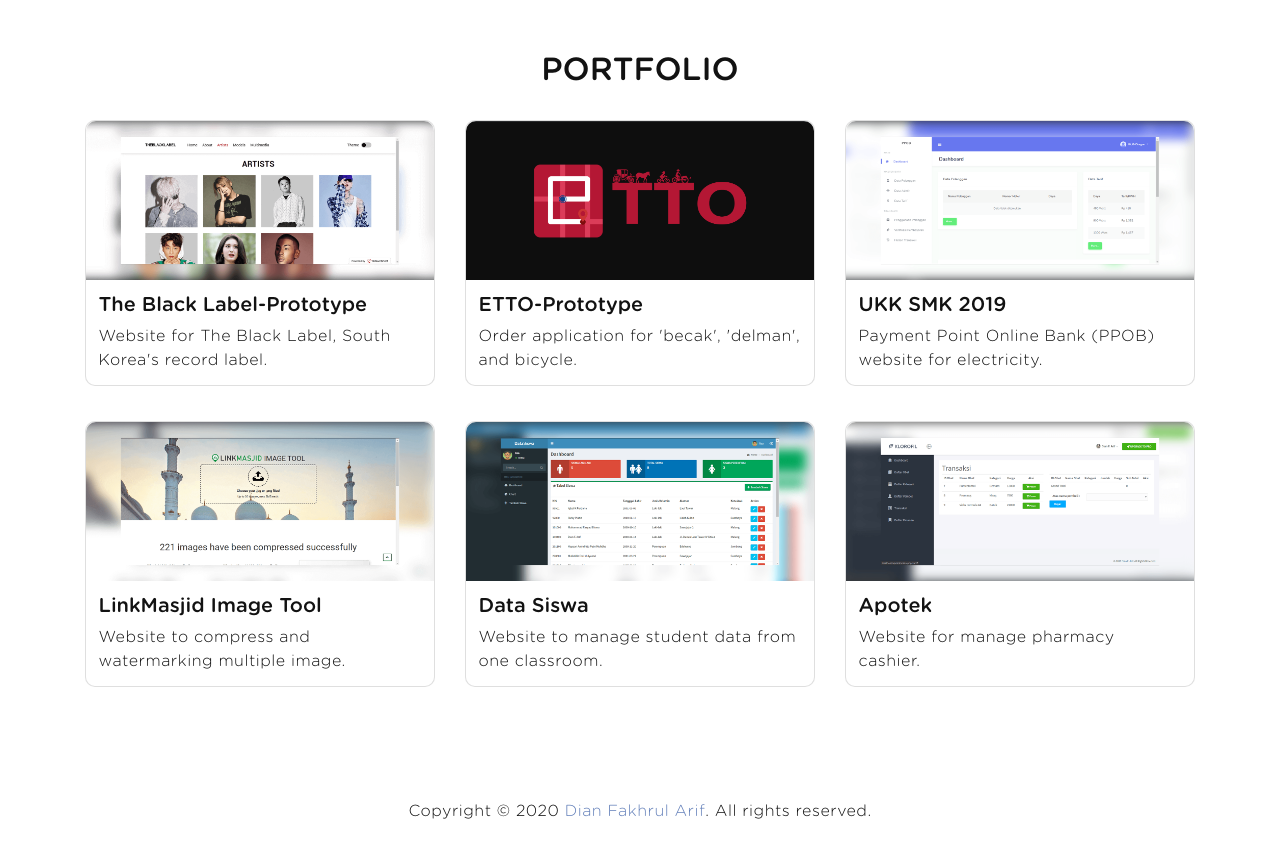
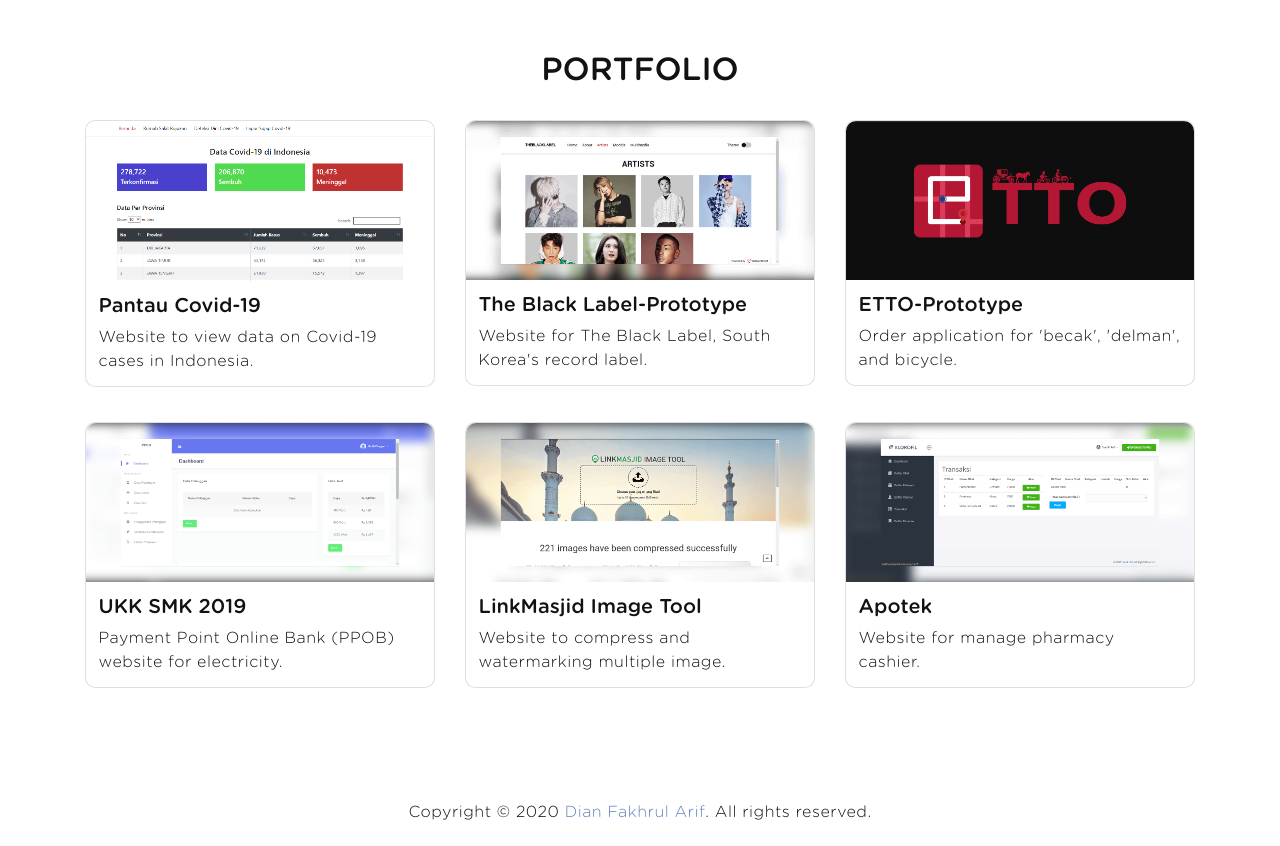
Before and after one commit to dianfrf/dianfrf.github.io, a plain HTML site: page index.html in a window 1280 px wide. Shown: the part 2200-3046 px from the top of the page. Drawn offline with Linux system fonts and the light colour scheme.

Commit message:
update data portfolio

```diff
--- a/index.html
+++ b/index.html
@@ -173,6 +173,17 @@
                     <div class="row">
                         <div class="col-lg-4 col-md-6 col-sm-12">
                             <div class="card">
+                                <img class="card-img-top lazyload" src="img/pantaucovid.png">
+                                <div class="card-body">
+                                    <a href="https://github.com/dianfrf/SEMESTA_Dian" target="_blank">
+                                        <h4 class="card-title">Pantau Covid-19</h4>
+                                    </a>
+                                    <p class="card-text">Website to view data on Covid-19 cases in Indonesia.</p>
+                                </div>
+                            </div>
+                        </div>
+                        <div class="col-lg-4 col-md-6 col-sm-12">
+                            <div class="card">
                                 <img class="card-img-top lazyload" src="img/tbl.png">
                                 <div class="card-body">
                                     <a href="https://github.com/dianfrf/THEBLACKLABEL-Prototype" target="_blank">
@@ -218,17 +229,6 @@
                         </div>
                         <div class="col-lg-4 col-md-6 col-sm-12">
                             <div class="card">
-                                <img class="card-img-top lazyload" src="img/DataSiswa.png">
-                                <div class="card-body">
-                                    <a href="https://github.com/dianfrf/DataSiswa" target="_blank">
-                                        <h4 class="card-title">Data Siswa</h4>
-                                    </a>
-                                    <p class="card-text">Website to manage student data from one classroom.</p>
-                                </div>
-                            </div>
-                        </div>
-                        <div class="col-lg-4 col-md-6 col-sm-12">
-                            <div class="card">
                                 <img class="card-img-top lazyload" src="img/Apotek.png">
                                 <div class="card-body">
                                     <a href="https://github.com/dianfrf/Apotek" target="_blank">
```
Also changed, not shown: img/DataSiswa.png (deleted), img/pantaucovid.png (added).
